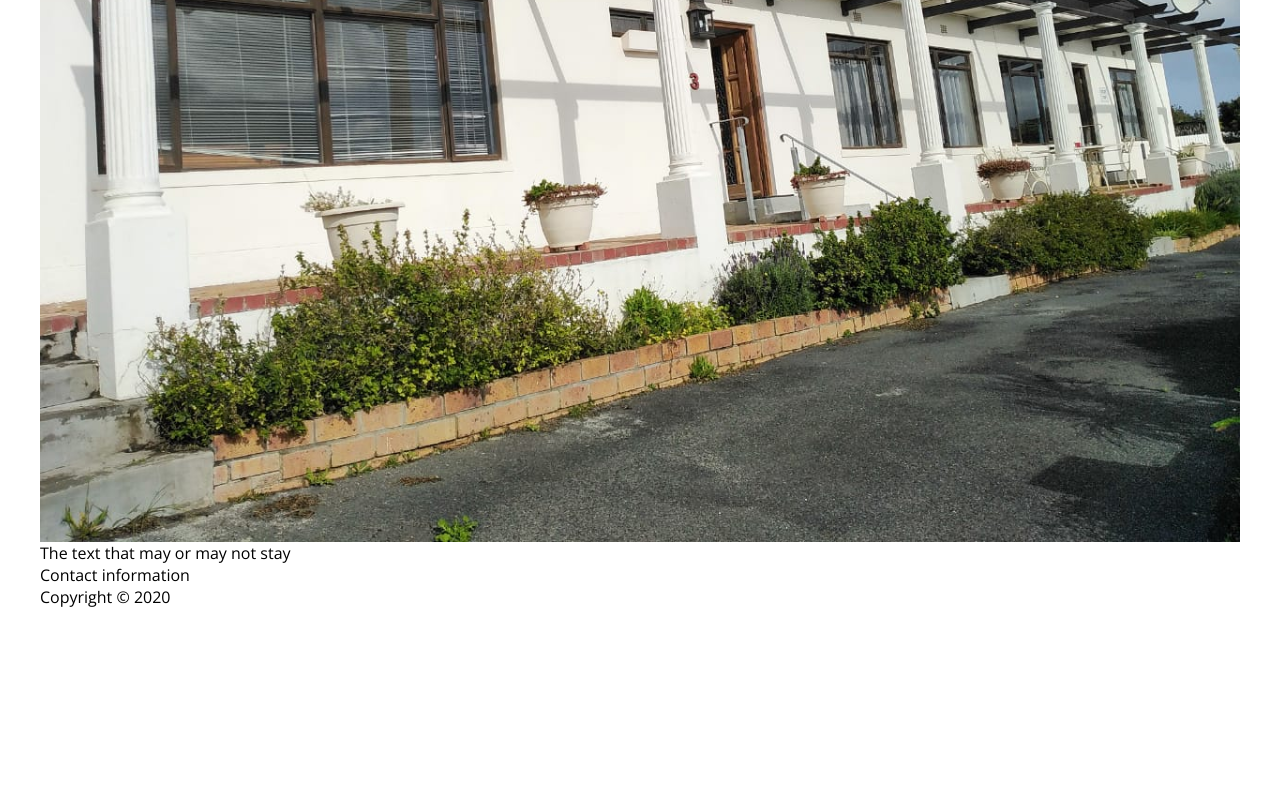
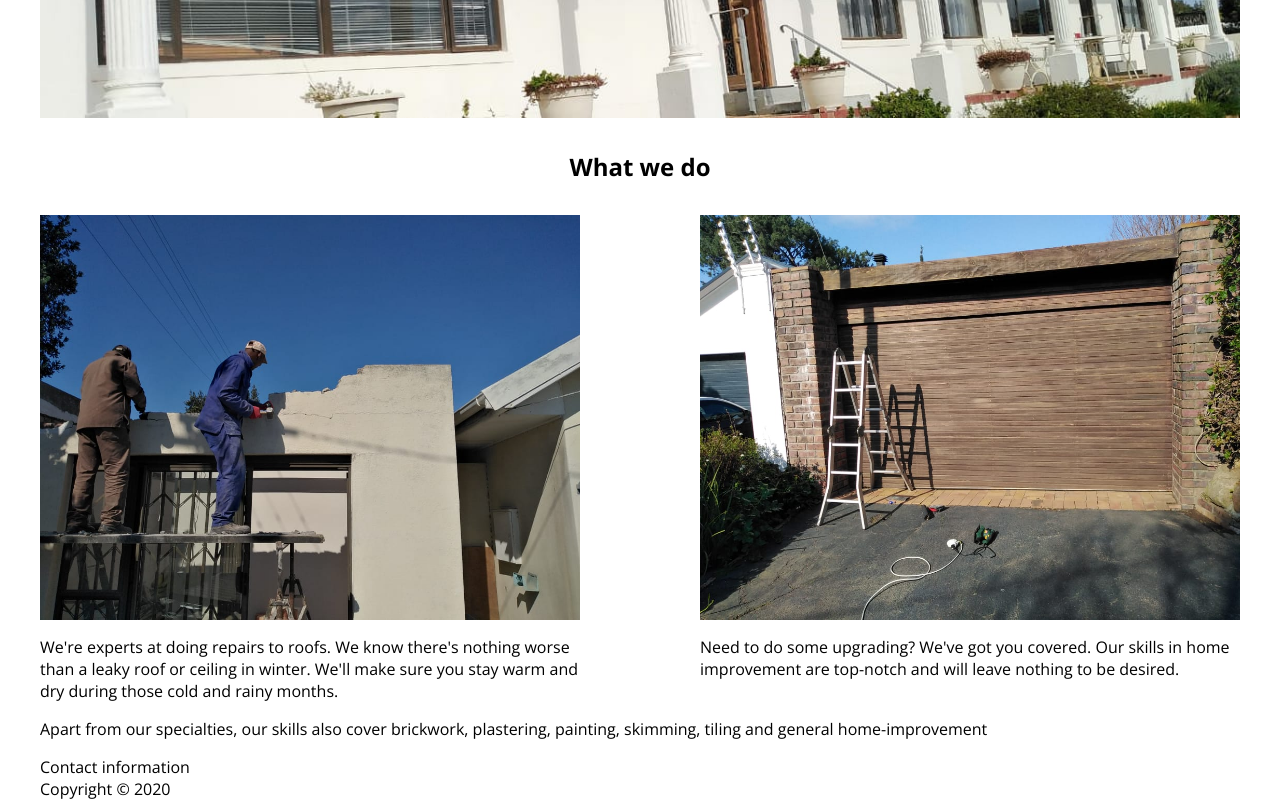
Before and after one commit to JackofD/antony-projects, a Gatsby site: page / in a window 1280 px wide. Shown: the part 694-1494 px from the top of the page. Before the commit the page ends 1302 px from the top, so only its background shows below. Built offline with nearby package versions, Linux system fonts and the light colour scheme; Gatsby itself is replaced by a stand-in of ours.

Commit message:
Added what we do base * added images and some layout

```diff
--- /dev/null
+++ b/src/components/ImageFilter.js
@@ -0,0 +1,32 @@
+import React from 'react';
+import Img from 'gatsby-image';
+import { StaticQuery, graphql } from 'gatsby';
+
+function renderImage(file) {
+  return <Img fluid={file.node.childImageSharp.fluid} />;
+}
+
+const MyImg = function (props) {
+  return <StaticQuery
+    query={graphql`
+      query {
+        images: allFile(filter:{ extension: {regex: "/jpeg|jpg|png/"}}) {
+          edges {
+            node {
+              extension
+              relativePath
+              childImageSharp {
+                fluid(maxWidth: 700) {
+                  ...GatsbyImageSharpFluid
+                }
+              }
+            }
+          }
+        }
+      }
+    `}
+    render={({images}) => renderImage(images.edges.find(image => image.node.relativePath === props.src && image.node.relativeDirectory === props.directory))}
+    />
+}
+
+export default MyImg;
--- a/src/components/footer.js
+++ b/src/components/footer.js
@@ -15,12 +15,4 @@ const Footer = () => (
   </footer>
 )
 
-Footer.propTypes = {
-
-}
-
-Footer.defaultProps = {
-
-}
-
 export default Footer
--- a/src/components/header.js
+++ b/src/components/header.js
@@ -15,8 +15,8 @@ const Header = ({classes}) => (
     </div>
     <nav className="nav-menu">
       <ul>
-        <li><a href="#">Home</a></li>
-        <li><a href="#">Gallery</a></li>
+        <li><a href="/#">Home</a></li>
+        <li><a href="/#">Gallery</a></li>
         <li><a href="#contact">Contact</a></li>
       </ul>
     </nav>
--- a/src/pages/index.js
+++ b/src/pages/index.js
@@ -1,10 +1,12 @@
-import React from "react"
-import { Link, useStaticQuery, graphql } from "gatsby"
+import React from "react";
+import { Link, useStaticQuery, graphql } from "gatsby";
 
 import Layout from "../components/layout"
 import Img from "gatsby-image"
 import SEO from "../components/seo"
+import MyImg from "../components/ImageFilter"
 import "../scss/main.scss"
+import "../scss/home.scss"
 
 const IndexPage = () => {
   return (
@@ -13,7 +15,33 @@ const IndexPage = () => {
       <section>
         <section className="hero">
           <HeroImage />
-          <div className="hero-text">The text that may or may not stay</div>
+          {/* <div className="hero-text">The text that may or may not stay</div> */}
+        </section>
+        <section className="what-we-do-section">
+          <h2>What we do</h2>
+          <section className="flex-row">
+            <section className="section">
+              <MyImg className="section-img" src="photos/image1.jpg" />
+              <section className="section-description">
+                We're experts at doing repairs to roofs. We know there's nothing worse
+                than a leaky roof or ceiling in winter.
+                We'll make sure you stay warm and dry during those cold and rainy months.
+              </section>
+            </section>
+            <section className="section">
+              <MyImg className="section-img" src="photos/image6.jpg" />
+              <section className="section-description">
+                Need to do some upgrading? We've got you covered.
+                Our skills in home improvement are top-notch and will leave nothing to be desired.
+              </section>
+            </section>
+          </section>
+          <section>
+            <p>
+              Apart from our specialties, our skills also cover brickwork, plastering, painting, skimming,
+              tiling and general home-improvement
+            </p>
+          </section>
         </section>
       </section>
     </Layout>
@@ -24,7 +52,7 @@ const IndexPage = () => {
 export const HeroImage = () => {
   const imageData = useStaticQuery(graphql`
   query heroImageQuery {
-    file(relativePath: {eq: "hero.jpg"}) {
+    file(relativePath: {eq: "hero.png"}) {
       id
       childImageSharp {
         fluid(maxWidth: 1200) {
@@ -32,13 +60,11 @@ export const HeroImage = () => {
         }
       }
     }
-  }`)
+  }`);
 
   if (!imageData) {
-    console.log('data lost', imageData)
     return <div><b>The image couldn't be found :'(</b></div>;
   }
-  console.log('data found', imageData)
   return <Img alt="hero image" fluid={imageData?.file?.childImageSharp?.fluid}/>;
 }
 
--- a/src/scss/header.scss
+++ b/src/scss/header.scss
@@ -14,7 +14,7 @@ header {
     .site-name {
       width: 100%;
       margin-top: -1px;
-      padding: 1.5rem 1rem;
+      padding: 1.3rem 1rem;
       background-color: $colour-dark;
     }
 
@@ -25,7 +25,7 @@ header {
     }
   }
   .logo {
-    width: 180px;
+    width: 150px;
     height: auto;
   }
 }
@@ -46,7 +46,7 @@ nav {
   }
   a {
     display: inline-block;
-    padding: 1rem 1.5rem;
+    padding: 1rem 1.4rem;
     color: white;
     text-decoration: none;
     font-weight: 600;
--- /dev/null
+++ b/src/scss/home.scss
@@ -0,0 +1,34 @@
+.what-we-do-section {
+  h2 {
+    text-align: center;
+    margin: 2rem;
+  }
+
+  .flex-row {
+    justify-content: center;
+  }
+  .section {
+    width: 80vw;
+    img {
+      max-width: 100%;
+    }
+  }
+}
+
+@media (min-width: 768px) {
+  .what-we-do-section {
+    .flex-row {
+      justify-content: space-between;
+      align-items: flex-start;
+    }
+    .section {
+      max-width: 45%;
+      display: flex;
+      flex-direction: column;
+    }
+
+    .section-description {
+      margin-top: 1rem;
+    }
+  }
+}
--- a/src/scss/main.scss
+++ b/src/scss/main.scss
@@ -9,4 +9,23 @@ html {
 
 body {
   margin: 0;
+  scroll-behavior: smooth;
+  padding: 0 1rem;
 }
+
+img {
+  max-width: 100%;
+}
+
+.flex-row {
+  display: flex;
+  flex-direction: column;
+  align-items: center;
+}
+
+@media (min-width: 768px) {
+  .flex-row {
+    display: flex;
+    flex-direction: row;
+  }
+}
```
Also changed, not shown: src/images/hero.png (added), src/images/photos/image0.jpg (renamed from src/images/hero.jpg).
